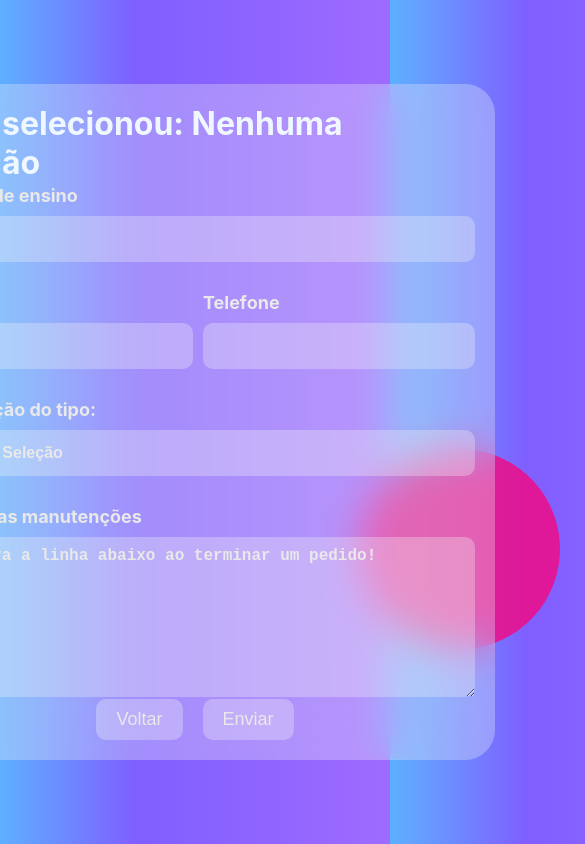
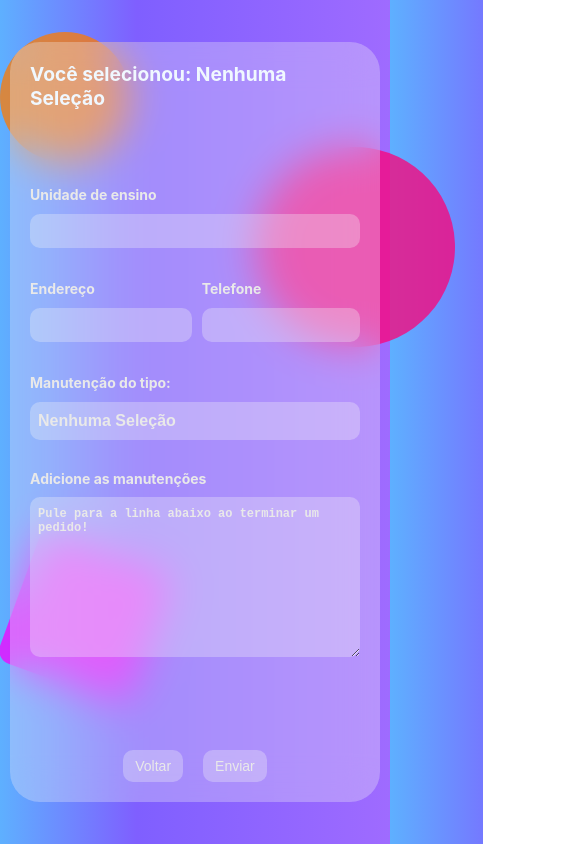
Before and after one commit to Diego-Cesare/SMECT-Manutencao, a React (Create React App) app: page /SMECT-Manutencao/main in a window 390 px wide. Shown: the whole page, 585 px wide, since content can reach past the window. Built offline with nearby package versions, Linux system fonts and the light colour scheme.

Commit message:
Setar a resolução mobile

```diff
--- a/src/styles/Main.css
+++ b/src/styles/Main.css
@@ -138,3 +138,42 @@ form .Buttons {
 .Buttons button:hover {
     background-color: rgba(127, 255, 212, .5);
 }
+
+@media (max-width: 768px) {
+    .Main {
+        padding: 10px;
+    }
+
+    .Main form {
+        height: 90vh;
+        width: 100%;
+    }
+
+    .Main form h1 {
+        font-size: 1.2rem;
+    }
+
+    input, textarea {
+        font-size: 12px;
+        padding: 10px 8px;
+    }
+
+    label {
+        font-size: 14px;
+    }
+
+    .Buttons button {
+        font-size: 14px;
+        padding: 8px 12px;
+        margin-top: 20px;
+    }
+
+    .Main .CircleMain::after {
+        transform: translate(-50px, 450px) rotate(20deg);
+    }
+
+    .Main .CircleMain::before {
+        transform: translate(190px, 50px) rotate(20deg);
+    }
+
+}
--- a/src/styles/MainMenu.css
+++ b/src/styles/MainMenu.css
@@ -119,3 +119,52 @@
 .MainMenu button:hover {
     background-color: rgba(127, 255, 212, .5);
 }
+
+@media (max-width: 768px) {
+    .MainMenu {
+        padding: 10px;
+    }
+
+    .Menu {
+        height: 90vh;
+        width: 100%;
+        padding: 40px;
+    }
+
+    .Menu h1 {
+        font-size: 1.2rem;
+    }
+
+    .Menu nav {
+        height: 100vh;
+        gap: 20px;
+    }
+
+    .MainMenu nav a {
+        font-size: 1.2rem;
+        width: 100%;
+    }
+
+    .MainMenu nav .Icon {
+        font-size: 1.2rem;
+    }
+
+    .MainMenu button {
+        font-size: 1.2rem;
+        padding: 8px 12px;
+        margin-top: 20px;
+    }
+
+    .MainMenu button .Icon {
+        font-size: 1.2rem;
+    }
+
+    .MainMenu .Square::after {
+        transform: translate(-50px, 450px) rotate(20deg);
+    }
+
+    .MainMenu .Square::before {
+        transform: translate(190px, 50px) rotate(20deg);
+    }
+
+}
```
